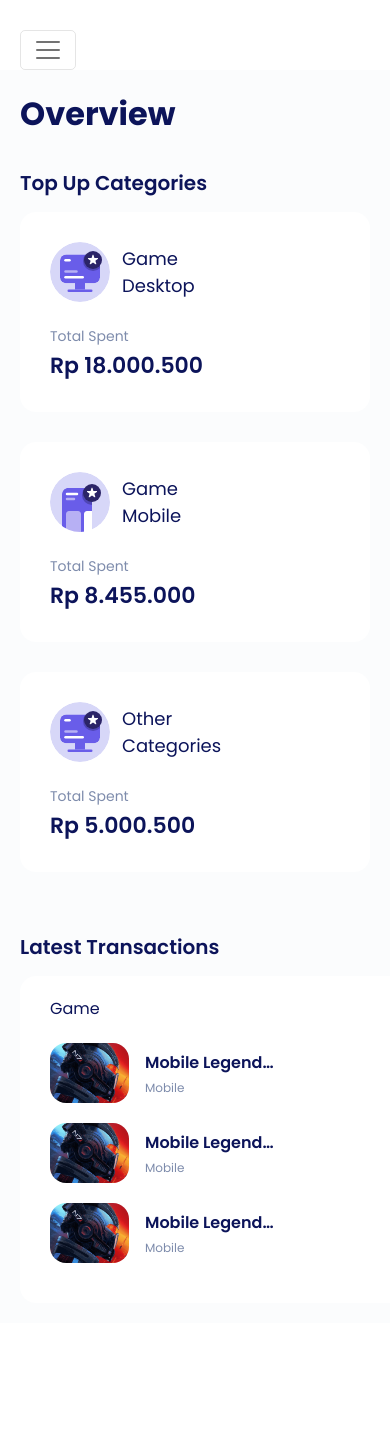
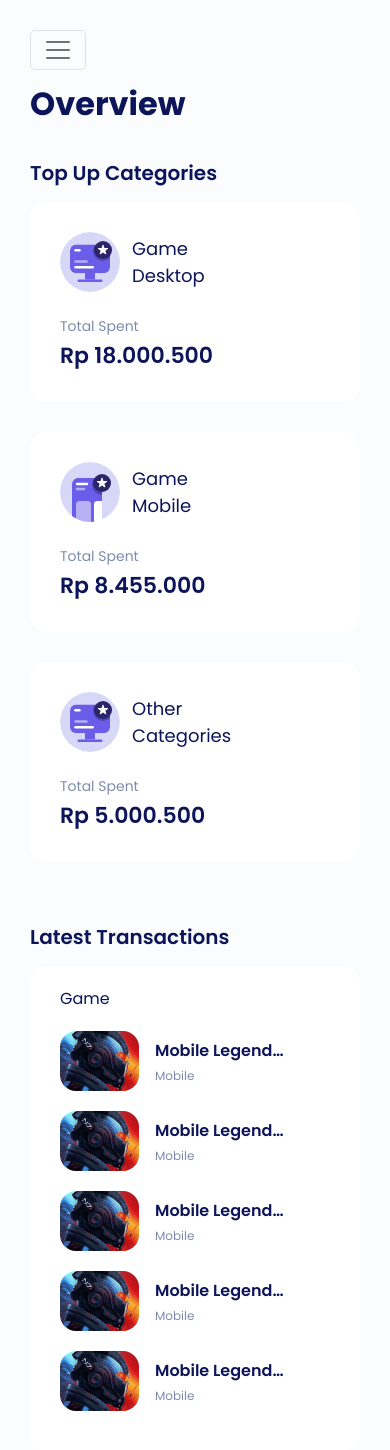
Before and after one commit to firlyafriansyah/GamingStore, a Next.js app: page /member in a window 390 px wide. Shown: the top 1450 px of the page. Before the commit the page ends 1323 px from the top, so only its background shows below. Built offline with nearby package versions, Linux system fonts and the light colour scheme.

Commit message:
setup responsive design: member overview page

```diff
--- a/pages/member/index.tsx
+++ b/pages/member/index.tsx
@@ -1,5 +1,5 @@
 import CategoryCard from '@/components/basic_components/CategoryCard';
-import TableTransactions from '@/components/basic_components/TableTransactions';
+import ItemTable from '@/components/basic_components/ItemTable';
 import MemberPageLayout from "@/layout/MemberPage";
 import styles from '@/styles/pages/memberoverview.module.css';
 
@@ -30,9 +30,11 @@ export default function MemberOverview() {
               <p className={styles['table-head']}>Action</p>
             </div>
             <div>
-              <TableTransactions />
-              <TableTransactions />
-              <TableTransactions />
+              <ItemTable />
+              <ItemTable />
+              <ItemTable />
+              <ItemTable />
+              <ItemTable />
             </div>
           </div>
         </div>
--- a/styles/components/basic/itemtable.module.css
+++ b/styles/components/basic/itemtable.module.css
@@ -53,7 +53,7 @@
 }
 
 .item-wrapper, .price-wrapper, .status-wrapper, .action-wrapper {
-  min-width: 110px;
+  width: 110px;
   display: flex;
   align-items: center;
   justify-content: center;
@@ -64,7 +64,7 @@
   color: #0C145A;
   font-weight: 600;
   text-align: center;
-  min-width: 110px;
+  width: 110px;
 }
 
 .dot {
--- a/styles/components/sidebar.module.css
+++ b/styles/components/sidebar.module.css
@@ -86,7 +86,7 @@
   width: 230px;
 }
 
-@media screen and (max-width: 1000px) {
+@media screen and (max-width: 1100px) {
   .container {
     display: none;
   }
@@ -129,9 +129,9 @@
   }
 }
 
-@media screen and (max-width: 500px) {
+@media screen and (max-width: 700px) {
   .humburger-wrapper {
     top: 30px;
-    left: 20px;
+    left: 30px;
   }
 }
--- a/styles/pages/memberoverview.module.css
+++ b/styles/pages/memberoverview.module.css
@@ -9,6 +9,7 @@
 
 .wrapper {
   padding: 50px;
+  display: grid;
   width: 100%;
 }
 
@@ -33,10 +34,12 @@
 }
 
 .table-transactions {
-  display: inline-block;
+  display: inherit;
+  max-width: 1130px;
   padding: 20px 30px;
   background-color: #FFFFFF;
   border-radius: 16px;
+  overflow-x: auto;
 }
 
 .table-head-wrapper {
@@ -49,19 +52,21 @@
 }
 
 .table-head-game {
-  min-width: 230px;
+  width: 230px;
   font-size: 16px;
   color: #0C145A;
 }
 
 .table-head {
-  min-width: 110px;
+  width: 110px;
   text-align: center;
+  font-size: 16px;
+  color: #0C145A;
 }
 
-@media screen and (max-width: 1000px) {
-  .container {
-    margin-top: 70px;
+@media screen and (max-width: 1100px) {
+  .wrapper {
+    padding: 120px 50px 50px;
   }
 
   .gap {
@@ -69,8 +74,8 @@
   }
 }
 
-@media screen and (max-width: 500px) {
+@media screen and (max-width: 700px) {
   .wrapper {
-    padding: 20px;
+    padding: 80px 30px 30px;
   }
 }
```
Also changed, not shown: components/basic_components/ItemTable/index.tsx (renamed from components/basic_components/TableTransactions/index.tsx).
